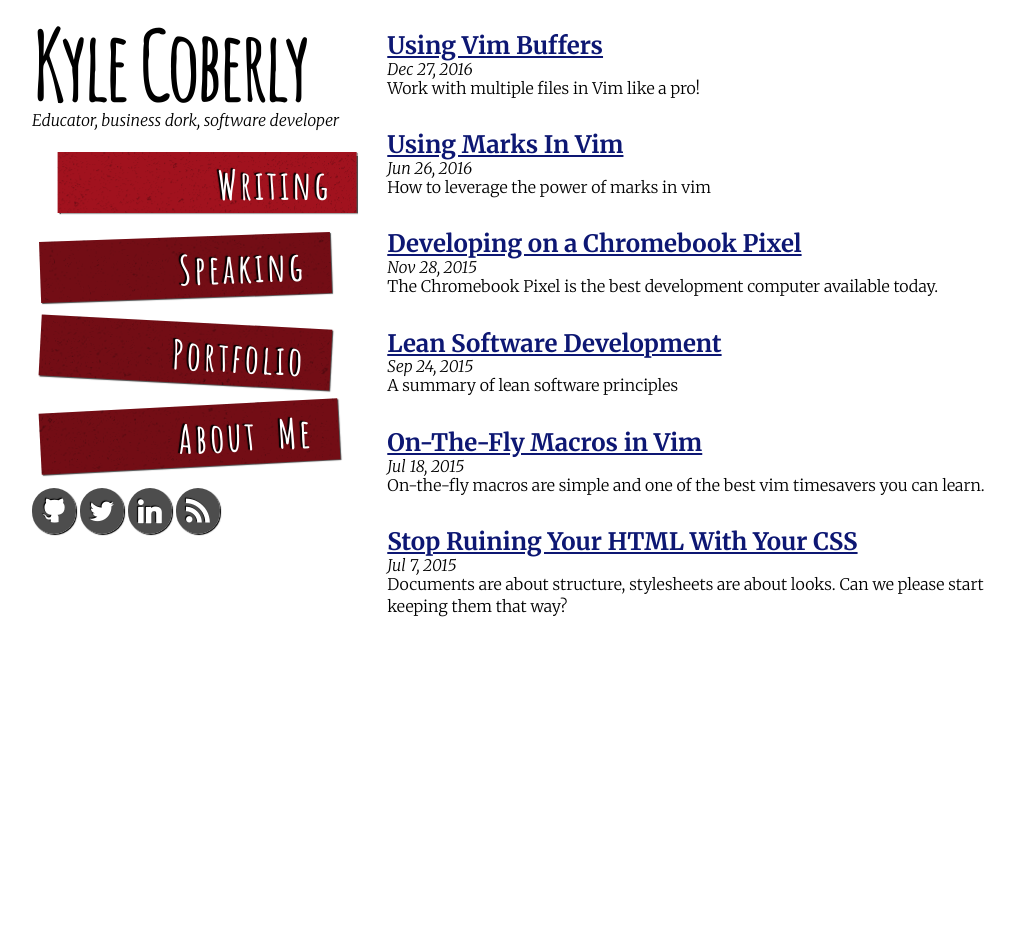
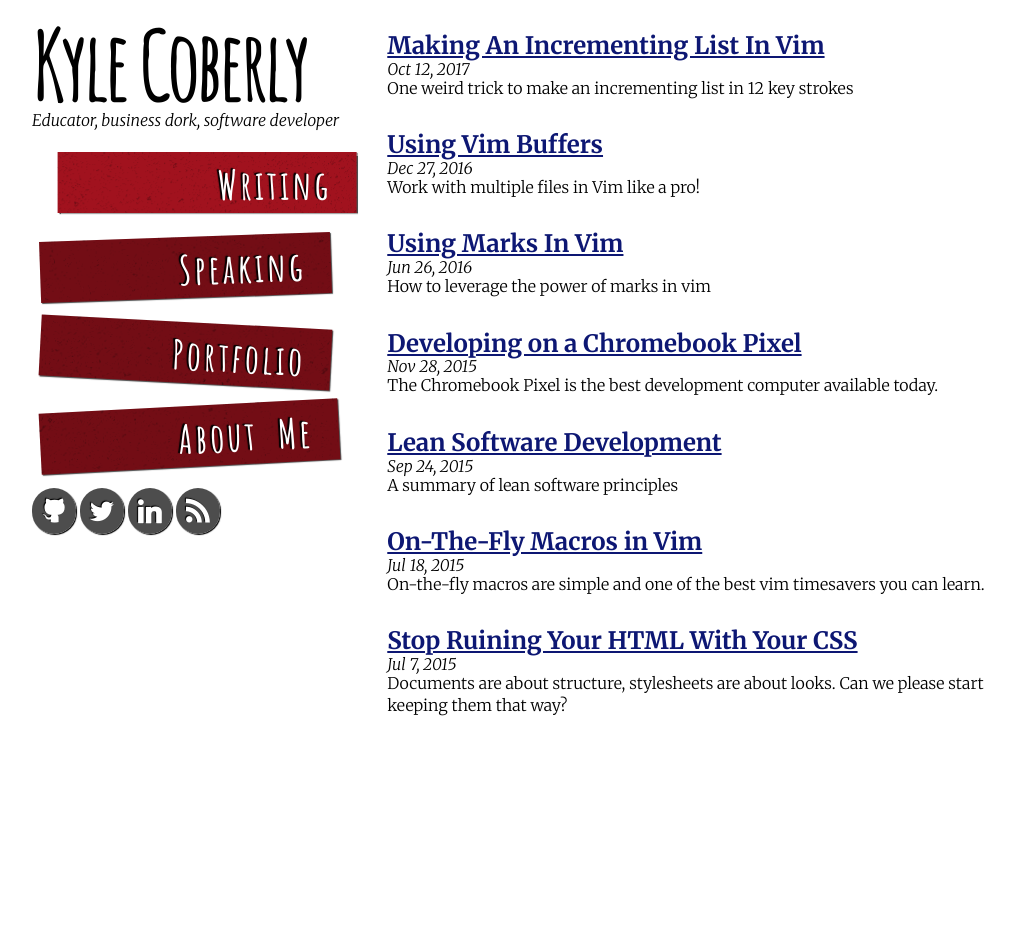
Before and after one commit to kylecoberly/kylecoberly.github.io, a Jekyll site: the page built from blog/index.html, in a window 1280 px wide. Shown: the whole page, without its empty margins (0-1015 px from the left). Built offline with Jekyll 4.4.1, drawn with Linux system fonts in a browser that asks for light colours; some of the changed lines change nothing that is shown.

Commit message:
Adding incrementing numbers post

````diff
--- /dev/null
+++ b/_posts/2017-10-12-making-an-incrementing-list-in-vim.md
@@ -0,0 +1,58 @@
+---
+layout: post
+title:  "Making An Incrementing List In Vim"
+date:   2017-10-12
+categories: Tutorial
+tags: vim, tricks
+summary: One weird trick to make an incrementing list in 12 key strokes
+permalink: /blog/making-an-incrementing-list-in-vim/
+---
+Let's say you want to make a list item, copy it an arbitrary number of times, and increment some counter on it. For example:
+
+```html
+<ul>
+    <li>Item 1</li>
+</ul>
+```
+
+Highlight the line with the `<li>`, use `yy` to copy the line, and `9p` to paste it 9 times. This will leave you with:
+
+```html
+<ul>
+    <li>Item 1</li>
+    <li>Item 1</li>
+    <li>Item 1</li>
+    <li>Item 1</li>
+    <li>Item 1</li>
+    <li>Item 1</li>
+    <li>Item 1</li>
+    <li>Item 1</li>
+    <li>Item 1</li>
+    <li>Item 1</li>
+</ul>
+```
+
+Type `f1` to jump to the `1`, `j` to move to the second item, `ctrl+p` to do a block selection, and `8j` to highlight the 2nd-10th `1`s. Here's where the magic happens:
+
+If you type `g ctrl+a`, you'll have incremented all of the numbers in only 12 keystrokes!
+
+```html
+<ul>
+    <li>Item 1</li>
+    <li>Item 2</li>
+    <li>Item 3</li>
+    <li>Item 4</li>
+    <li>Item 5</li>
+    <li>Item 6</li>
+    <li>Item 7</li>
+    <li>Item 8</li>
+    <li>Item 9</li>
+    <li>Item 10</li>
+</ul>
+```
+
+### How It Works
+
+You can increment any number in vim with `ctrl+a` (decrementing is done with `ctrl+x`). Why the `g` prefix? It supposedly stands for "global", but unlike most normal commands, there's no deep rationale behind its operation. It's just a wacky trick worth memorizing.
+
+_Note: This only works in vim 8+_
--- a/_sass/posts.scss
+++ b/_sass/posts.scss
@@ -31,6 +31,7 @@
             }
         }
         pre {
+            margin: 1rem 0;
             overflow-x: auto;
         }
         p {
````
